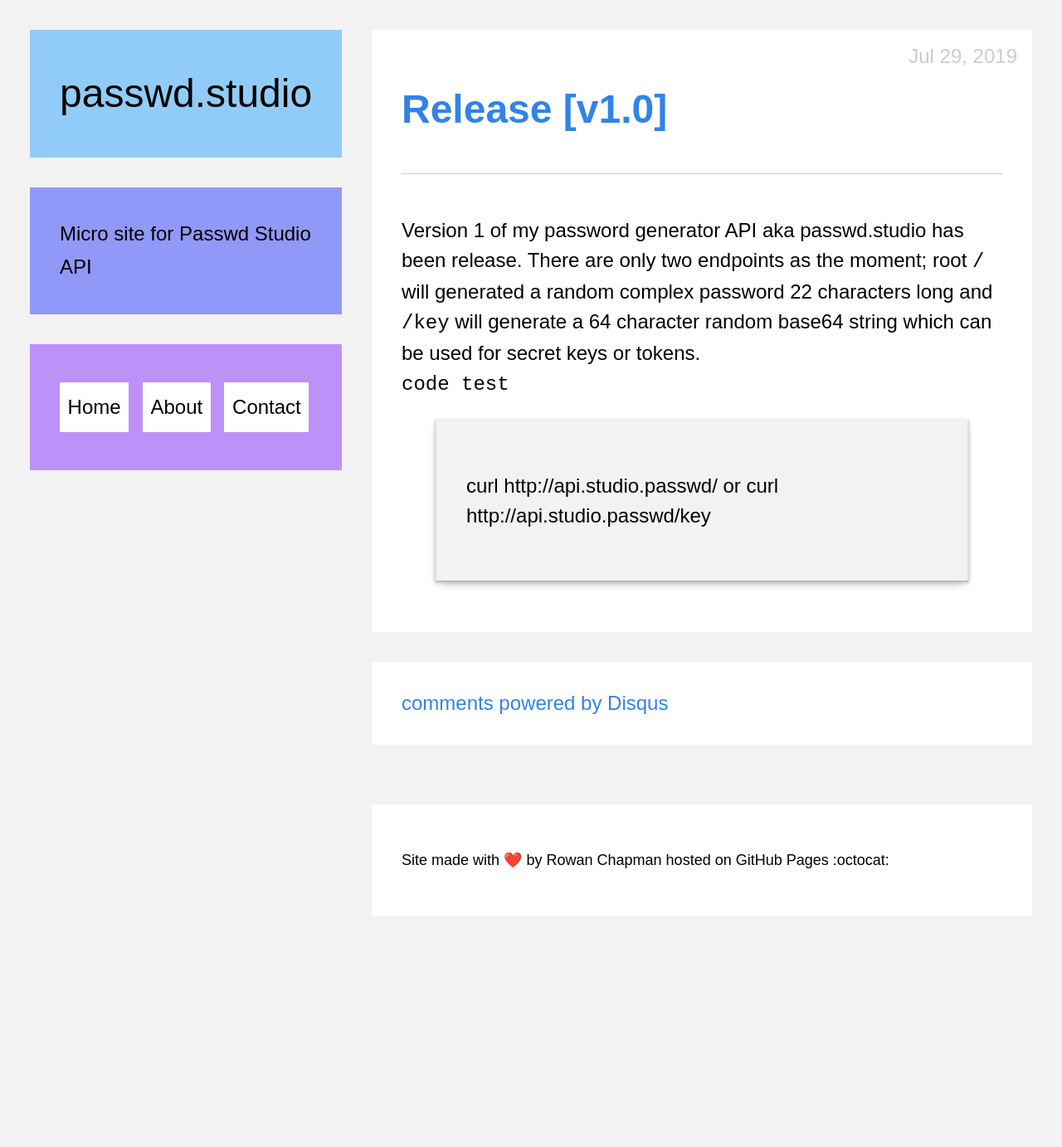
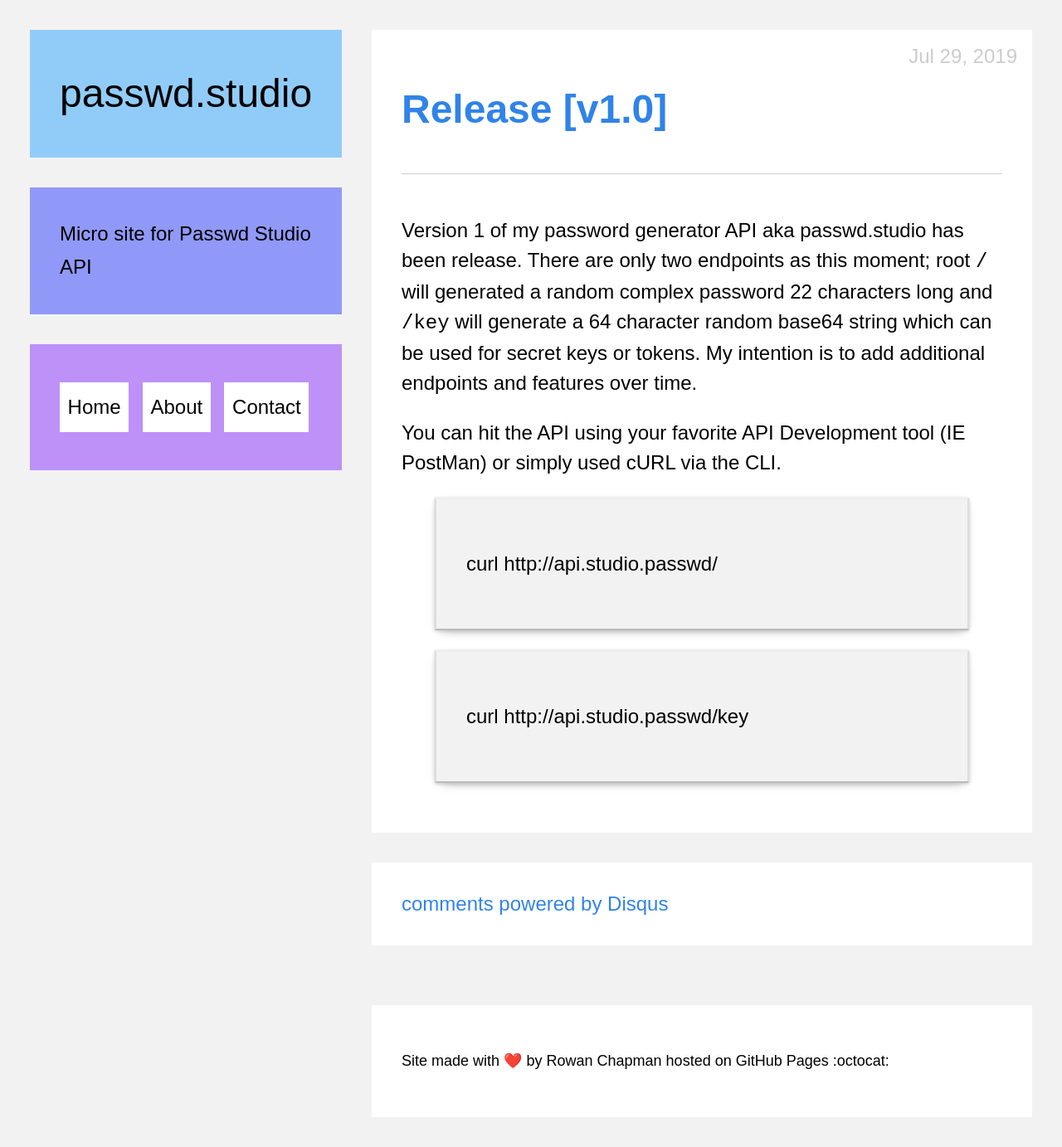
Before and after one commit to rchapman83/passwd-studio-web, a Jekyll site: the page built from _posts/2019-07-29-release-v1-dot-0.markdown, in a window 1280 px wide. Shown: the whole page at 83% size. Built offline with Jekyll 4.4.1, drawn with Linux system fonts in a browser that asks for light colours; emoji names are drawn with the system emoji font; comment, search, counter and statistics services are not loaded; before the commit the page ends 1141 px from its top, so only the background shows below that.

Commit message:
Updated Release V1 Dot 0

```diff
--- a/_posts/2019-07-29-release-v1-dot-0.markdown
+++ b/_posts/2019-07-29-release-v1-dot-0.markdown
@@ -9,8 +9,10 @@ tags:
 - release notes
 ---
 
-Version 1 of my password generator API aka passwd.studio has been release. There are only two endpoints as the moment; root `/` will generated a random complex password 22 characters long and `/key` will generate a 64 character random base64 string which can be used for secret keys or tokens.
-`code test`
+Version 1 of my password generator API aka passwd.studio has been release. There are only two endpoints as this moment; root `/` will generated a random complex password 22 characters long and `/key` will generate a 64 character random base64 string which can be used for secret keys or tokens. My intention is to add additional endpoints and features over time.
+
+You can hit the API using your favorite API Development tool (IE PostMan) or simply used cURL via the CLI.
+
 > curl http://api.studio.passwd/
-or
+
 > curl http://api.studio.passwd/key
```
